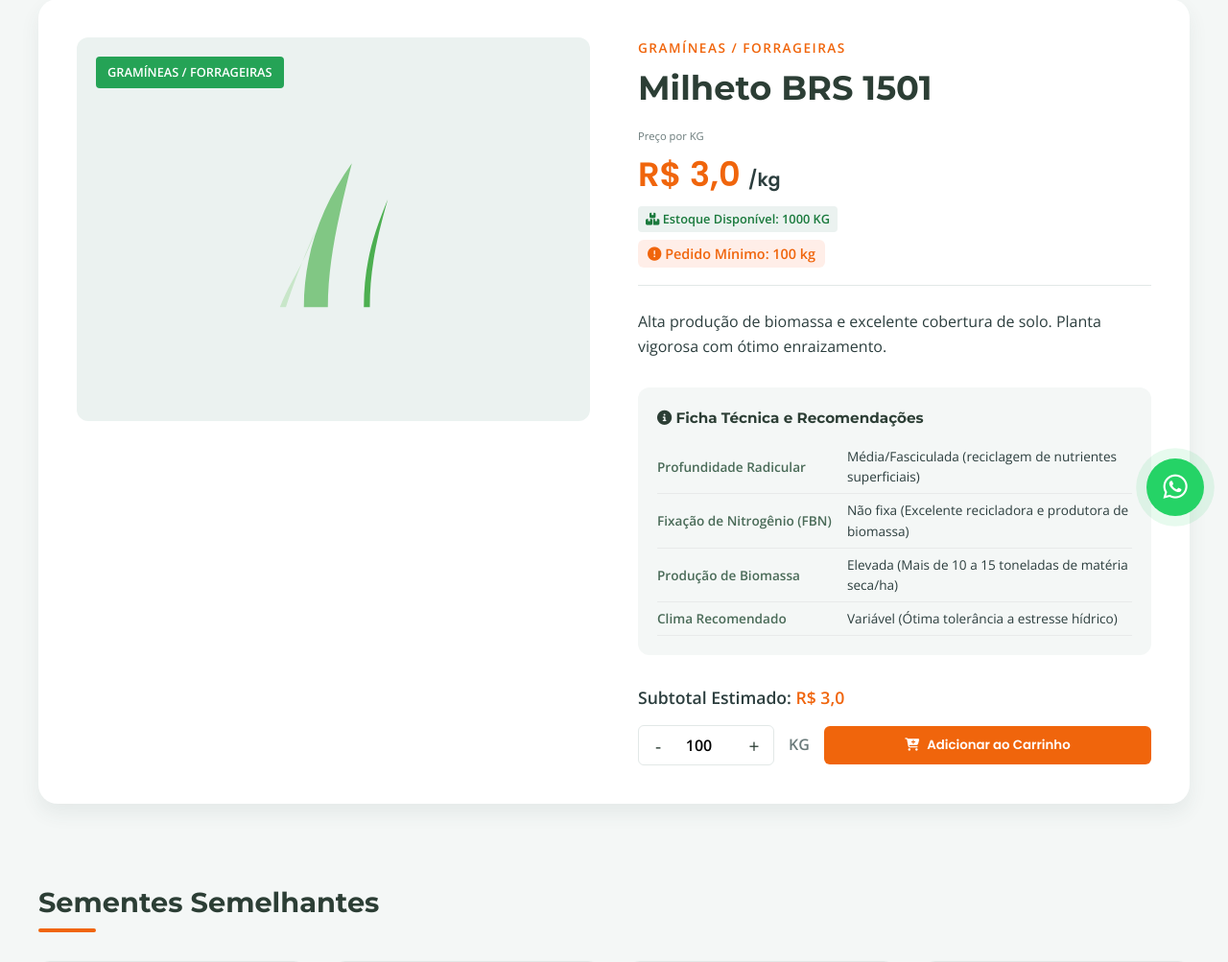
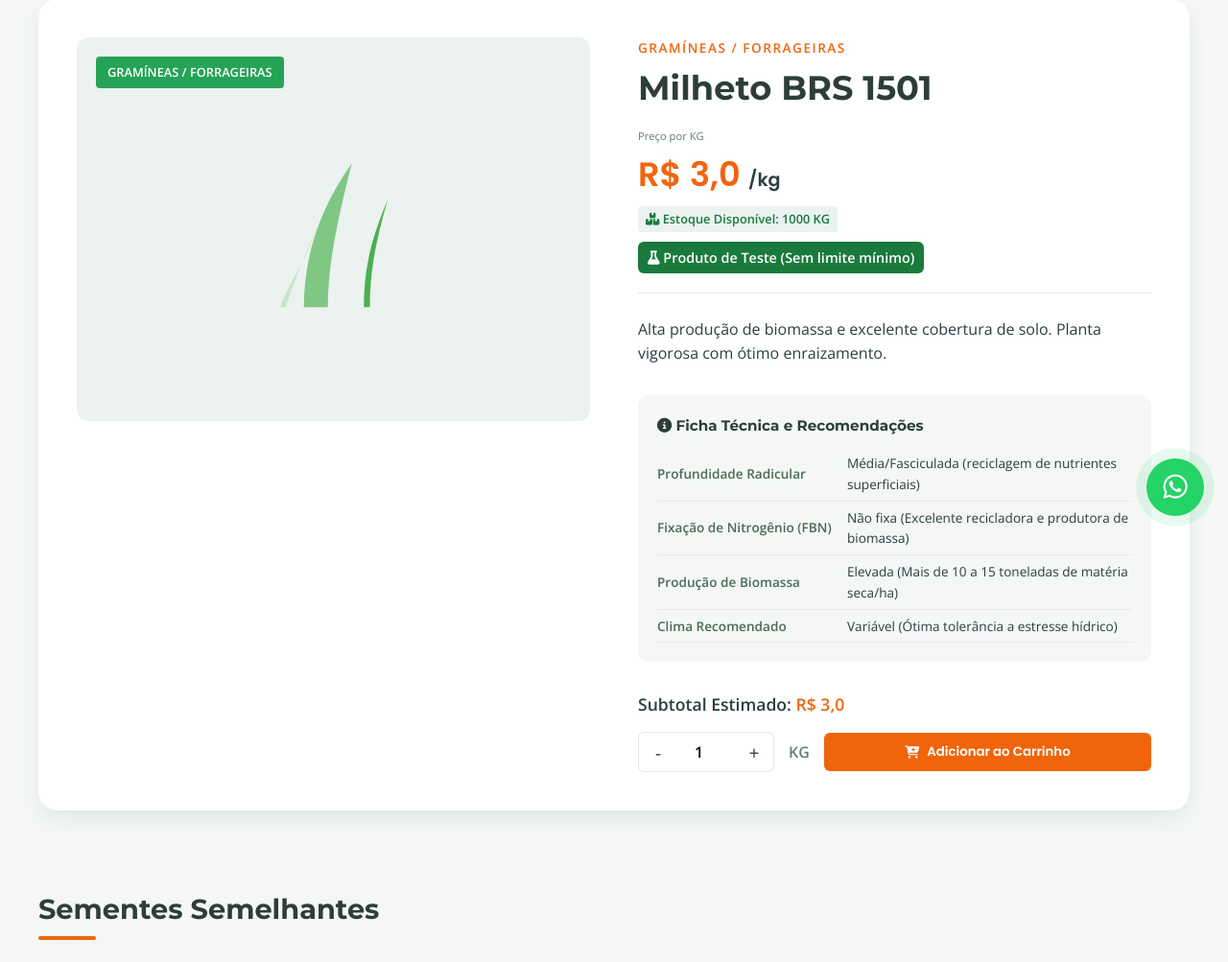
Before and after one commit to cjcsementes-collab/cjc-sementes, a Flask app: page /produto/1 in a window 1280 px wide. Shown: the part 237-1240 px from the top of the page at 96% size. Run offline with Flask 3, Linux system fonts and the light colour scheme.

Commit message:
feat: permite produto 1 ser comprado em quantidade menor que 100kg para testes

```diff
--- a/app.py
+++ b/app.py
@@ -126,7 +126,7 @@ def add_to_cart(produto_id):
     except ValueError:
         quantidade = 100.0
 
-    if quantidade < 100.0:
+    if produto_id != 1 and quantidade < 100.0:
         quantidade = 100.0
         flash('A quantidade mínima por pedido é de 100 kg.', 'warning')
 
@@ -160,7 +160,7 @@ def update_cart(produto_id):
     except ValueError:
         quantidade = 100.0
 
-    if quantidade < 100.0:
+    if produto_id != 1 and quantidade < 100.0:
         quantidade = 100.0
         flash('A quantidade mínima por pedido é de 100 kg.', 'warning')
 
--- a/templates/cart.html
+++ b/templates/cart.html
@@ -53,7 +53,7 @@
                                 </td>
                                 <td>
                                     <form action="{{ url_for('update_cart', produto_id=item.produto.id) }}" method="POST" style="display:flex; justify-content:center; align-items:center; gap:5px;">
-                                        <input type="number" name="quantidade" class="form-input" value="{% if item.quantidade >= 100 %}{{ item.quantidade|int }}{% else %}100{% endif %}" min="100" max="{{ item.produto.estoque|int }}" style="width: 75px; padding: 6px; text-align: center; font-weight: bold; border-color: var(--border-color);" title="Pedido mínimo de 100 kg">
+                                        <input type="number" name="quantidade" class="form-input" value="{% if item.produto.id == 1 or item.quantidade >= 100 %}{{ item.quantidade|int }}{% else %}100{% endif %}" min="{% if item.produto.id == 1 %}1{% else %}100{% endif %}" max="{{ item.produto.estoque|int }}" style="width: 75px; padding: 6px; text-align: center; font-weight: bold; border-color: var(--border-color);" title="{% if item.produto.id == 1 %}Qualquer quantidade para testes{% else %}Pedido mínimo de 100 kg{% endif %}">
                                         <button type="submit" class="btn btn-secondary" style="padding: 6px 10px; font-size: 0.8rem;" title="Atualizar quantidade">
                                             <i class="fa-solid fa-rotate"></i>
                                         </button>
@@ -74,7 +74,7 @@
                 </div>
 
                 <div style="margin-top: 20px; background-color: rgba(255, 87, 34, 0.1); color: var(--laranja-brasa); padding: 15px; border-radius: var(--radius-sm); font-size: 0.95rem; font-weight: 600; text-align: center;">
-                    <i class="fa-solid fa-circle-exclamation"></i> Lembrete: O pedido mínimo para todas as sementes é de 100 kg.
+                    <i class="fa-solid fa-circle-exclamation"></i> Lembrete: O pedido mínimo para todas as sementes é de 100 kg (exceto Milheto BRS 1501 para testes).
                 </div>
 
                 <div style="margin-top: 25px; display: flex; justify-content: space-between; align-items: center;">
--- a/templates/product.html
+++ b/templates/product.html
@@ -75,9 +75,13 @@
                 </span>
 
                 <div style="margin-top: 10px;">
-                    <span style="background-color: rgba(255, 87, 34, 0.1); color: var(--laranja-brasa); padding: 5px 10px; border-radius: var(--radius-sm); font-size: 0.9rem; font-weight: 600;">
-                        <i class="fa-solid fa-circle-exclamation"></i> Pedido Mínimo: 100 kg
-                    </span>
+                    <div class="product-badge" style="background-color: var(--verde-safra); color: white; padding: 5px 10px; border-radius: var(--radius-sm); font-size: 0.9rem; font-weight: 600; display: inline-block;">
+                        {% if produto.id == 1 %}
+                            <i class="fa-solid fa-flask"></i> Produto de Teste (Sem limite mínimo)
+                        {% else %}
+                            <i class="fa-solid fa-circle-exclamation"></i> Pedido Mínimo: 100 kg
+                        {% endif %}
+                    </div>
                 </div>
             </div>
 
@@ -135,7 +139,7 @@
                 <div class="qty-buy-box">
                     <div class="qty-selector">
                         <button type="button" class="qty-btn" id="qty-minus">-</button>
-                        <input type="number" name="quantidade" id="quantidade-selector" class="qty-input" value="100" min="100" max="{{ produto.estoque|int }}">
+                        <input type="number" name="quantidade" id="quantidade-selector" class="qty-input" value="{% if produto.id == 1 %}1{% else %}100{% endif %}" min="{% if produto.id == 1 %}1{% else %}100{% endif %}" max="{{ produto.estoque|int }}">
                         <button type="button" class="qty-btn" id="qty-plus">+</button>
                     </div>
 
```
